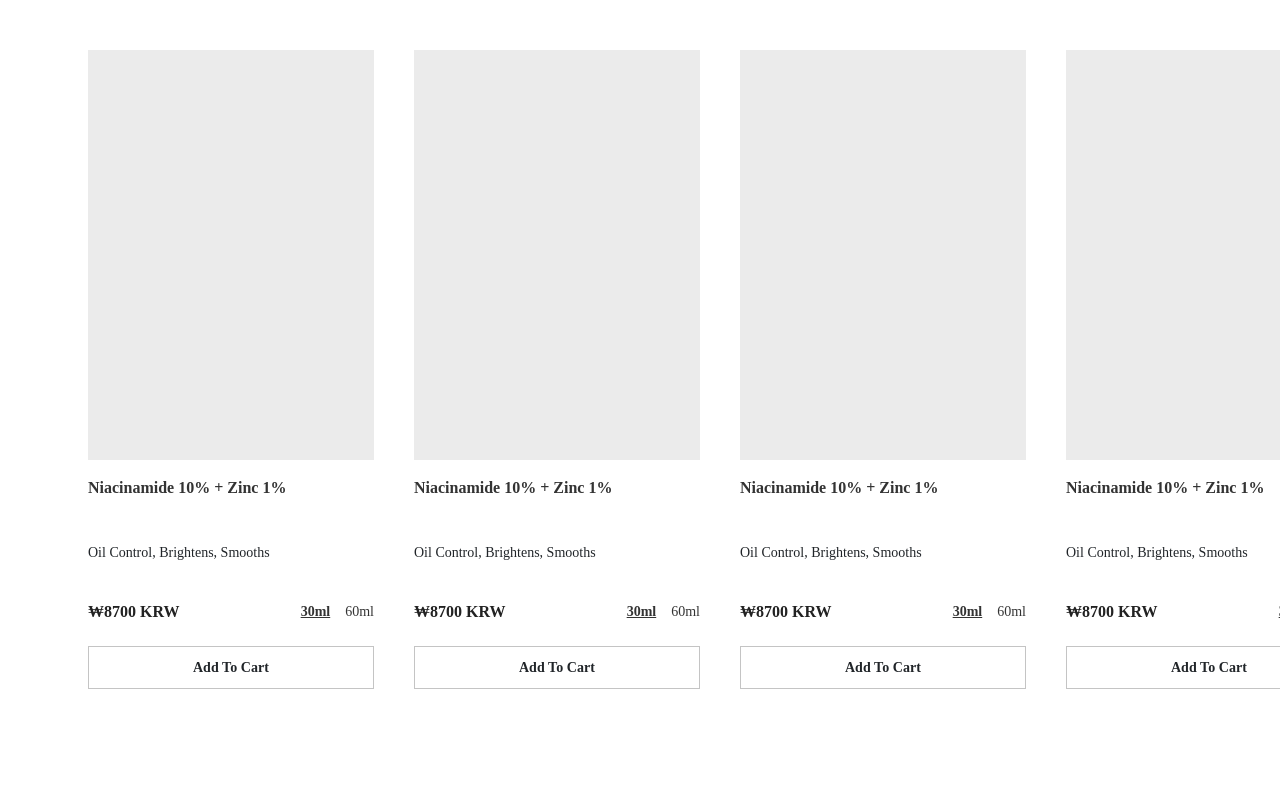
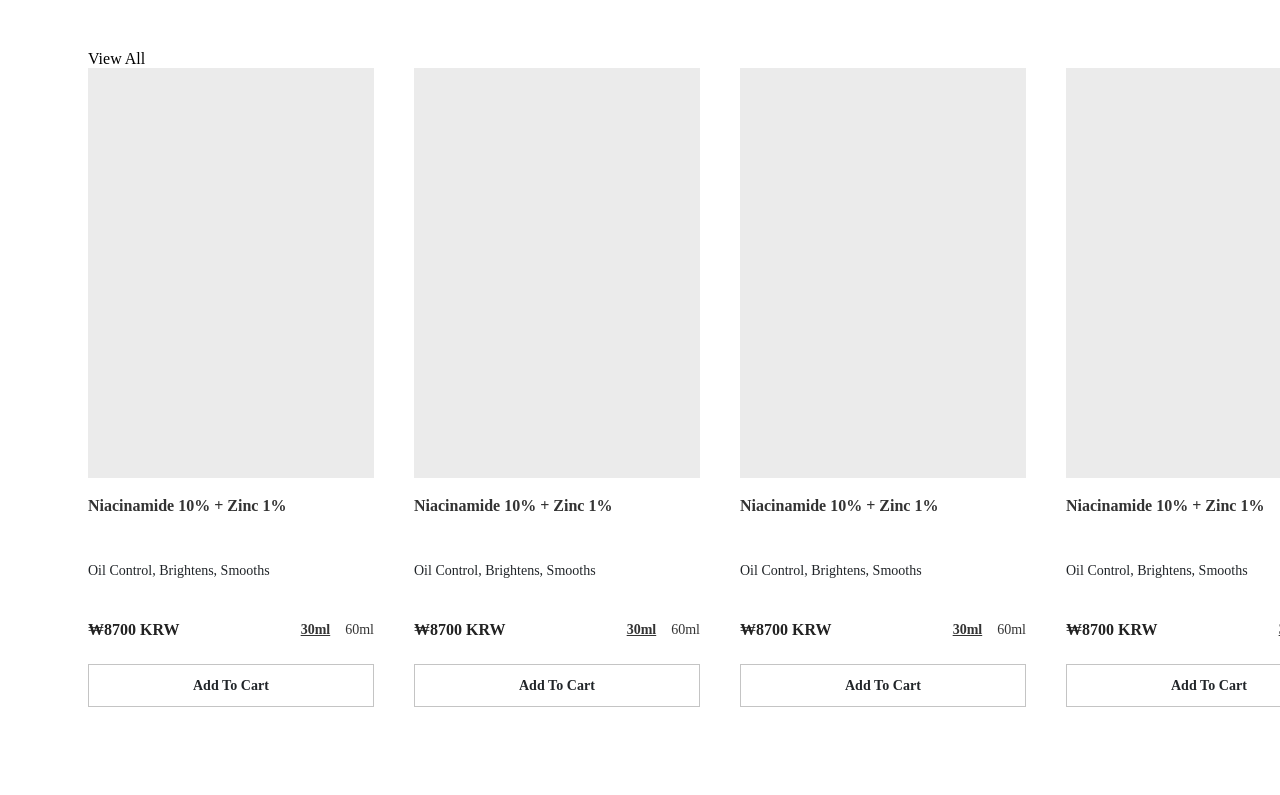
Before and after one commit to bchanmi06-blip/UIUX_Day, a plain HTML site: page 박찬미/index.html in a window 1280 px wide. Shown: the part 201-996 px from the top of the page. Drawn offline with Linux system fonts and the light colour scheme.

Commit message:
모르는 내용 주석작성
주석작성했어요

```diff
--- a/구현_박찬미/index.html
+++ b/박찬미/index.html
@@ -1,4 +1,5 @@
 <!DOCTYPE html>
+
 <html lang="ko">
 
 <head>
@@ -13,12 +14,21 @@
     <header></header>
     <main>
         <section class="bestsellers-section">
+            <!-- 선생님 작성코드 -->
+            <!--
+            <div class="ul-nav">
+            <div class="section-title">Bestsellers</div>
+            <div class="view-all">View All</div>
+            </div>
+            -->
             <nav class="nav">
                 <div class="bestsellers">Bestsellers</div>
+                <!-- view all 미기입 했음-->
+                <div class="view-all">View All</div>
             </nav>
 
+            <!-- 궁금한점 왜 컨테이너를 사용하지 않으셨는지-->
             <div class="container">
-
                 <div class="box01">
                     <div class="gblock"></div>
                     <div class="product">
@@ -72,6 +82,9 @@
                         <div class="tile-body03">
                             <span class="price">₩8700 KRW</span>
                             <span class="size">
+                                <!--
+                                 <span class="ml-active">30ml</span>
+                                <span>60ml</span> -->
                                 <span class="size30">30ml</span>
                                 <span class="size60">60ml</span>
                         </div>
```
Also changed, not shown: 박찬미/normal.css (added), 박찬미/style.css (renamed from 구현_박찬미/style.css).
